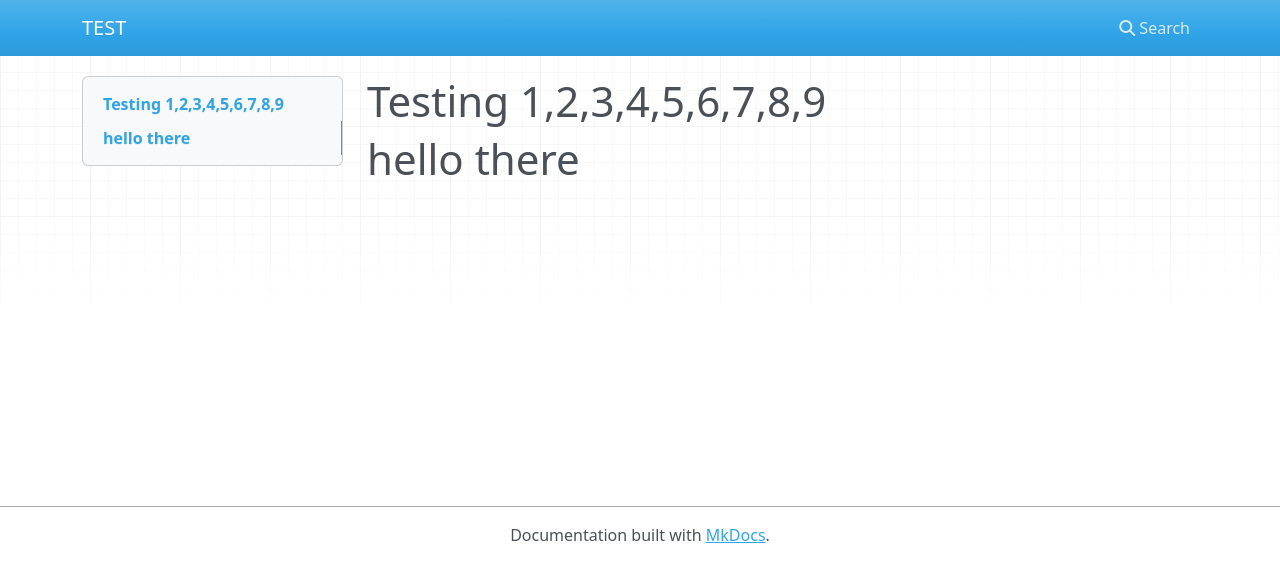
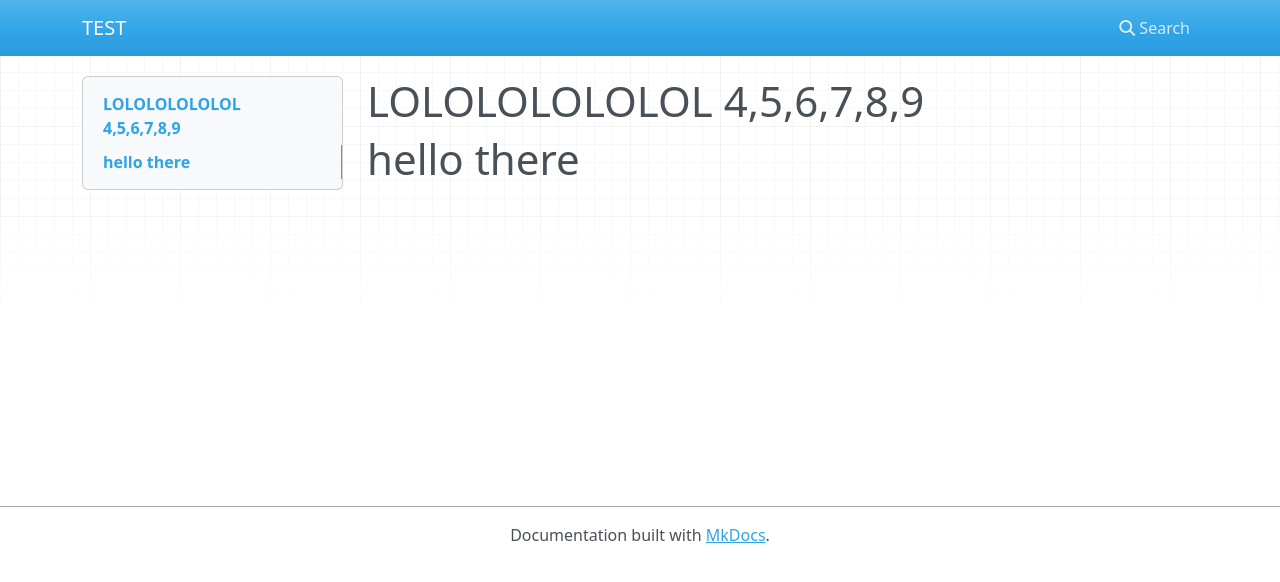
Before and after one commit to RLi97/mkdoctest, an MkDocs documentation site: the page built from docs/index.md, in a window 1280 px wide. Shown: the top 582 px of the page. Built offline with MkDocs 1.6.1, drawn with Linux system fonts in a browser that asks for light colours; nearby versions of some CDN libraries.

Commit message:
changed index

```diff
--- a/docs/index.md
+++ b/docs/index.md
@@ -1,2 +1,2 @@
-#Testing 1,2,3,4,5,6,7,8,9
+#LOLOLOLOLOLOL  4,5,6,7,8,9
 #hello there
```
